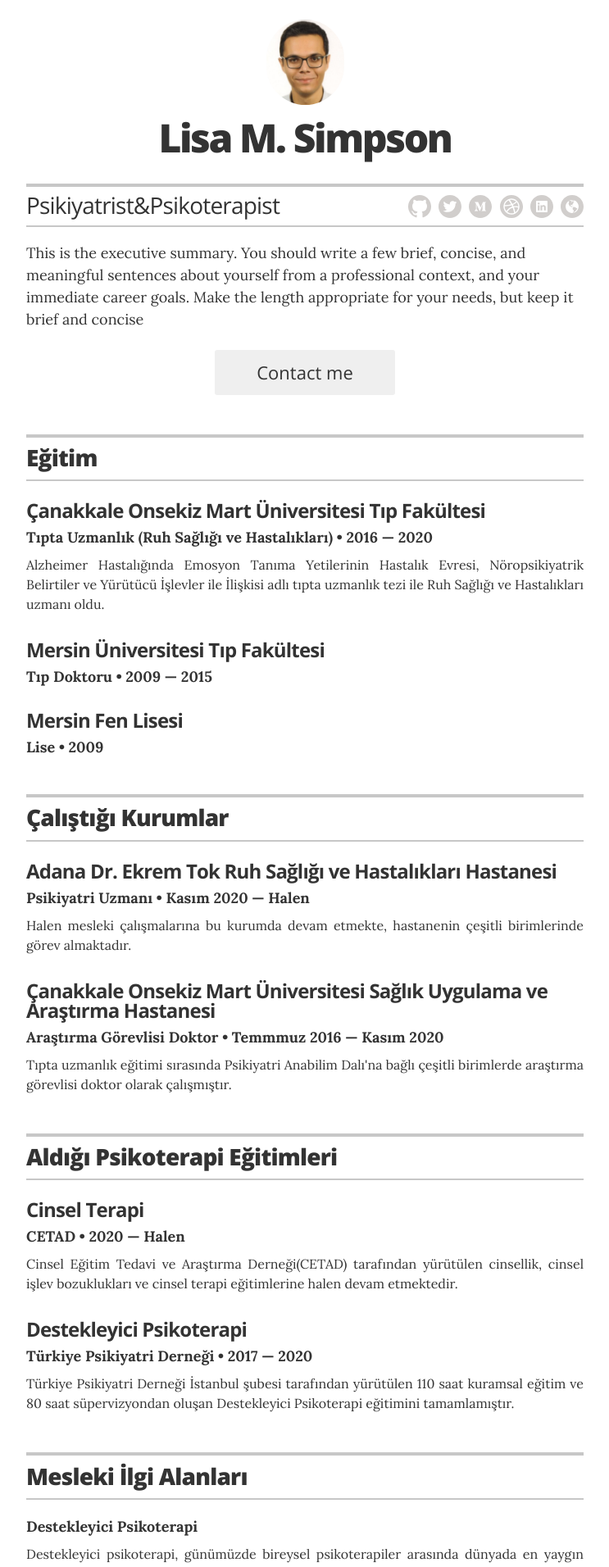
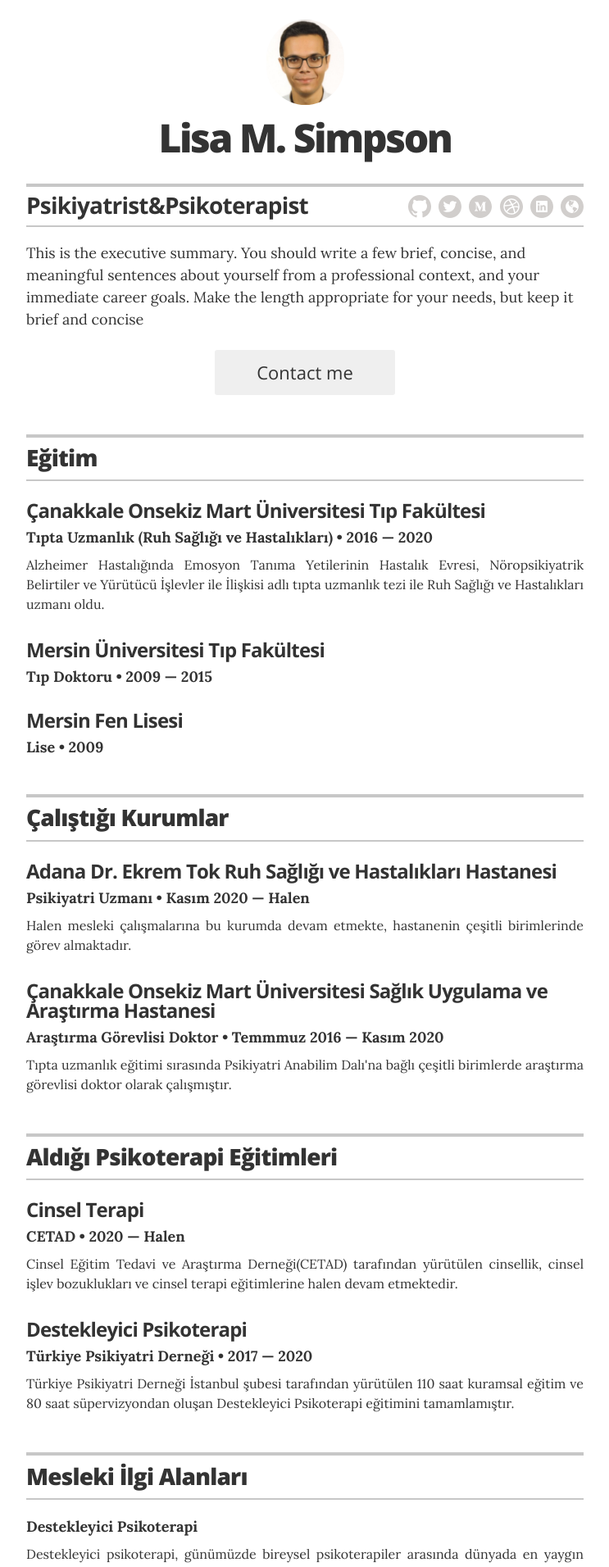
Before and after one commit to ibucgun/ibucgun.github.io, a Jekyll site: the page built from index.html, in a window 1280 px wide. Shown: the top 1912 px of the page at 82% size, without its empty margins (268-1011 px from the left). Built offline with Jekyll 4.4.1, drawn with Linux system fonts in a browser that asks for light colours.

Commit message:
Güncellendi

```diff
--- a/_layouts/resume.html
+++ b/_layouts/resume.html
@@ -29,7 +29,7 @@
         <div class="title-bar no-print">
 
           <!-- Your title is also defined in the _config.yml file -->
-          <h2 class="header-title" itemprop="jobTitle">{{ site.resume_title }}</h2>
+          <h2 class="header-title" itemprop="jobTitle"><b>{{ site.resume_title }}</b></h2>
 
           <!-- This is the markup for the icon links; moved out to an include because it's very verbose, and you shouldn't ever need to edit the markup (unless you want to re-order the icons); if you want to customize which links appear, define them in the _config.yml file -->
           {% include icon-links.html %}
```
